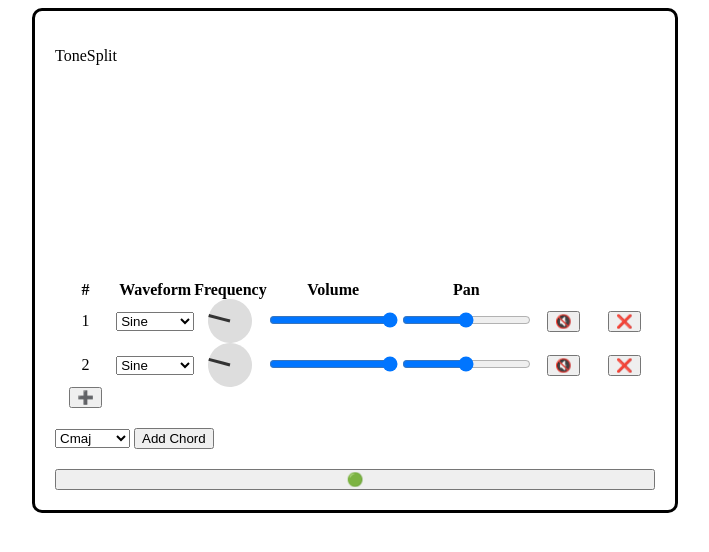
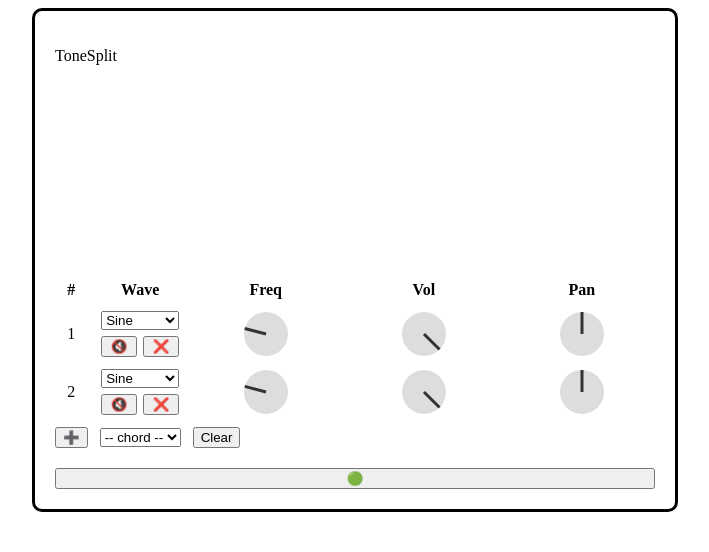
Before and after one commit to nicodes/tonesplit, an Astro site: page / in a window 1280 px wide. Shown: the whole page, without its empty margins (285-994 px from the left). Built offline with nearby package versions, Linux system fonts and the light colour scheme; Astro itself is replaced by a stand-in of ours.

Commit message:
clean up UI and consolidate add button with chord button

```diff
--- a/src/components/audioInterface/AudioInterface.svelte
+++ b/src/components/audioInterface/AudioInterface.svelte
@@ -15,7 +15,9 @@
   let canvas: HTMLCanvasElement;
   let canvasContext: CanvasRenderingContext2D;
   let playing = false;
-  let selectedChord: keyof typeof chords = "Cmaj"; // Default selected chord
+  const selectedChordDefault = "-- chord --";
+  let selectedChord: typeof selectedChordDefault | keyof typeof chords =
+    selectedChordDefault; // Default selected chord
 
   function addTone() {
     const t = createTone();
@@ -26,6 +28,11 @@
   function removeTone(index: number) {
     stopTone(tones[index]);
     tones = tones.filter((_, i) => i !== index);
+  }
+
+  function removeAllTones() {
+    tones.forEach((t) => stopTone(t));
+    tones = [];
   }
 
   function togglePlaying() {
@@ -42,7 +49,7 @@
 
   function playChord(chord: keyof typeof chords) {
     tones.forEach((t) => stopTone(t));
-    tones = chords[chord].map((note) => createTone(note));
+    tones = [...tones, ...chords[chord].map((note) => createTone(note))];
     if (playing) tones.forEach((t) => startTone(audioContext, t));
   }
 
@@ -102,40 +109,50 @@
   ></canvas>
 
   <div class={styles.grid}>
+    {#if tones.length > 0}
       <div><strong>#</strong></div>
-    <div><strong>Waveform</strong></div>
-    <div><strong>Frequency</strong></div>
-    <div><strong>Volume</strong></div>
+      <div><strong>Wave</strong></div>
+      <div><strong>Freq</strong></div>
+      <div><strong>Vol</strong></div>
       <div><strong>Pan</strong></div>
-    <div></div>
-    <div></div>
 
       {#each tones as t, i}
         <div>{i + 1}</div>
+        <div class={styles.subgrid}>
           <select bind:value={t.oscType}>
             <option value="sine">Sine</option>
             <option value="square">Square</option>
             <option value="sawtooth">Sawtooth</option>
             <option value="triangle">Triangle</option>
           </select>
+          <button on:click={() => toggleMute(i)}>{t.muted ? "🔊" : "🔇"}</button
+          >
+          <button on:click={() => removeTone(i)}>❌</button>
+        </div>
         <Dial bind:value={t.frequency} min={0} max={2000} />
-      <!-- <Input type="range" bind:value={t.frequency} min={0} max={2000} /> -->
-      <Input type="range" bind:value={t.volume} min={0} max={1} step={0.01} />
-      <Input type="range" bind:value={t.pan} min={-1} max={1} step={0.01} />
-      <button on:click={() => toggleMute(i)}>{t.muted ? "🔊" : "🔇"}</button>
-      <button on:click={() => removeTone(i)}>❌</button>
+        <Dial bind:value={t.volume} min={0} max={1} />
+        <Dial bind:value={t.pan} min={-1} max={1} />
       {/each}
+    {/if}
 
-    <button on:click={addTone}>➕</button>
-  </div>
-
-  <div class={styles.chords}>
+    <button
+      on:click={() =>
+        selectedChord === selectedChordDefault
+          ? addTone()
+          : playChord(selectedChord)}
+    >
+      ➕
+    </button>
     <select bind:value={selectedChord} id="exampleSelect" name="options">
+      <option value={selectedChordDefault}>{selectedChordDefault}</option>
       {#each Object.keys(chords) as c}
         <option value={c}>{c}</option>
       {/each}
     </select>
-    <button on:click={() => playChord(selectedChord)}>Add Chord</button>
+
+    <div class={styles.chords}>
+      <button on:click={removeAllTones}>Clear</button>
+    </div>
   </div>
 
   <button on:click={togglePlaying}>
--- a/src/components/audioInterface/audioInterface.module.scss
+++ b/src/components/audioInterface/audioInterface.module.scss
@@ -8,29 +8,29 @@
   flex-direction: column;
   gap: 20px;
   padding: 20px;
-
-  // display: grid;
-  // grid-template-columns: 1fr 1fr 1fr 1fr 1fr 1fr 1fr;
-  // align-items: center;
-  // justify-items: center;
-
-  // & > :first-child,
-  // & > :nth-child(2),
-  // & > :last-child {
-  //   grid-column: span 7;
-  // }
-
-  // & > :nth-last-child(3),
-  // & > :nth-last-child(2) {
-  //   grid-column: span 3;
-  // }
 }
 
 .grid {
   display: grid;
-  grid-template-columns: 1fr 1fr 1fr 1fr 1fr 1fr 1fr;
+  grid-template-columns: min-content auto 1fr 1fr 1fr;
   align-items: center;
   justify-items: center;
+  gap: 12px;
+
+  & > :last-child {
+    grid-column: span 2;
+    width: 100%;
+  }
+}
+
+.subgrid {
+  display: grid;
+  grid-template-columns: 1fr 1fr;
+  gap: 6px;
+
+  > :first-child {
+    grid-column: span 2;
+  }
 }
 
 .input {
--- a/src/components/dial/Dial.svelte
+++ b/src/components/dial/Dial.svelte
@@ -4,6 +4,7 @@
   export let value = 0;
   export let min = 0;
   export let max = 100;
+  export let step = (max - min) / 256;
   export let label = "";
 
   let knob;
@@ -20,7 +21,7 @@
   function handleMove(event) {
     if (!startX || !startY) return;
     const touch = event.touches ? event.touches[0] : event;
-    let deltaY = 6 * (startY - touch.clientY);
+    let deltaY = step * (startY - touch.clientY);
     value = Math.max(min, Math.min(max, startValue + deltaY));
   }
 
```
Lines whose indentation alone changed are shown as unchanged.
